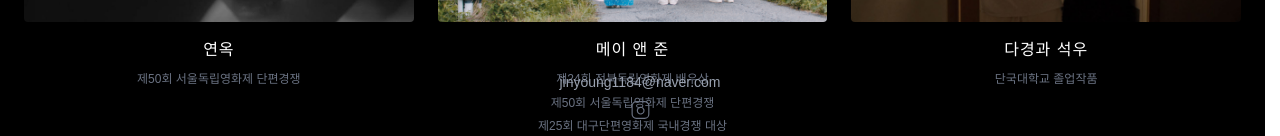
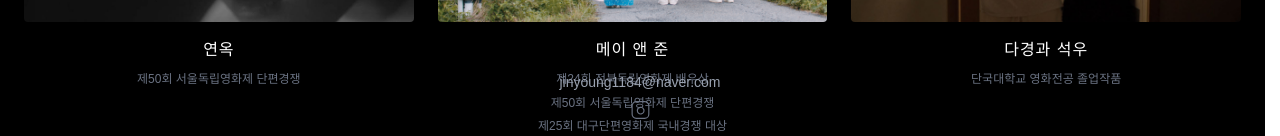
Before and after one commit to jinyoung1184/actor-portfolio, a Next.js app: page /career in a window 1280 px wide. Shown: the part 664-800 px from the top of the page. Built offline with nearby package versions, Linux system fonts and the light colour scheme.

Commit message:
add da kyung and seok woo

```diff
--- a/app/career/page.tsx
+++ b/app/career/page.tsx
@@ -115,7 +115,7 @@ const works = [
   title: "다경과 석우",
   youtubeId: "3vyM7R31ZHU",
   videoThumbnail: "/video/da1.JPG",
-  festival: ["단국대학교 졸업작품"],
+  festival: ["단국대학교 영화전공 졸업작품"],
   poster: "/posters/da.JPG",
   stills: [
     "/stills/da/da_still1.JPG",
```
